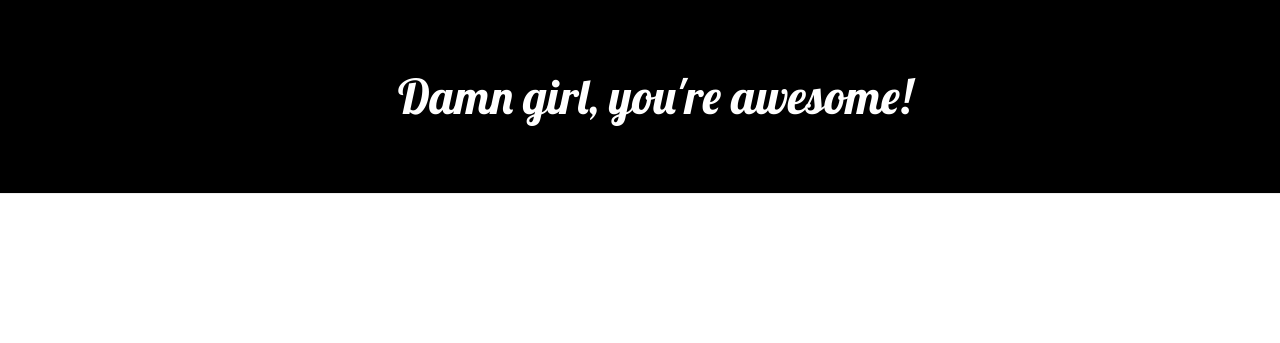
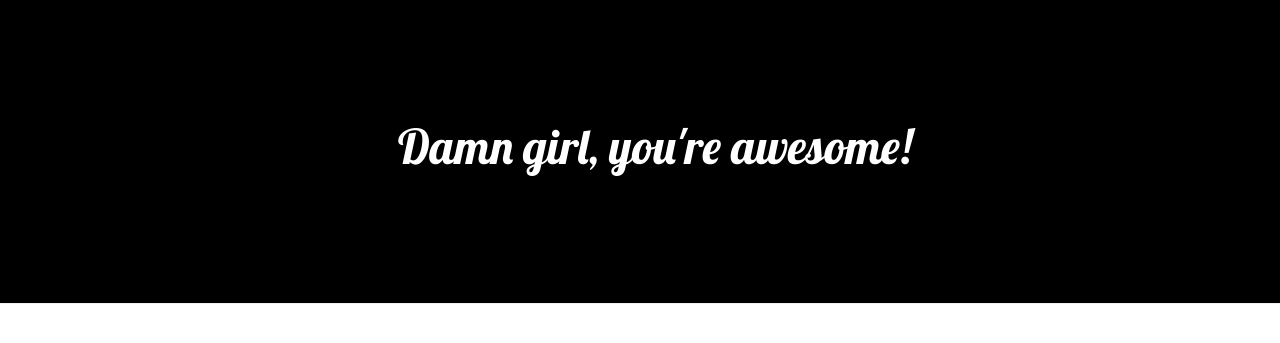
Before and after one commit to takkkk/my-first-blog, a Django app: template blog/templates/blog/base.html in a window 1280 px wide. Shown: the top 343 px of the page. Run offline with Django 3.2, Linux system fonts and the light colour scheme; the template is opened without the code that fills it, so the values that code supplies are empty; some libraries are stand-ins or nearby versions.

Commit message:
Changed page-header padding.

```diff
--- a/blog/static/css/blog.css
+++ b/blog/static/css/blog.css
@@ -1,7 +1,7 @@
 .page-header {
         background-color: #000000;
         margin-top: 0;
-        padding: 50px 20px 60px 50px;
+        padding: 100px 20px 120px 50px;
     }
 
 .page-header h1, .page-header h1 a, .page-header h1 a:visited, .page-header h1 a:active {
```
